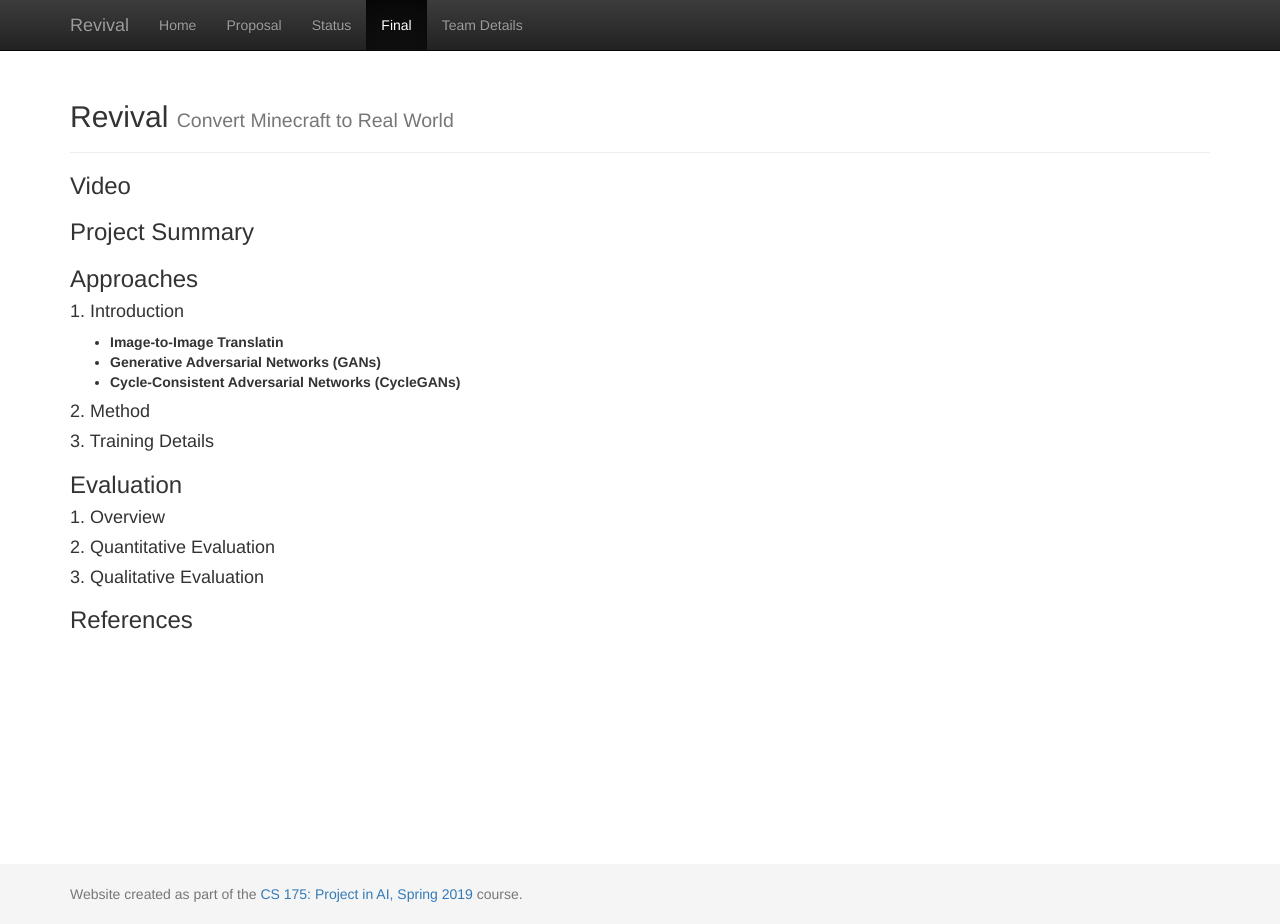
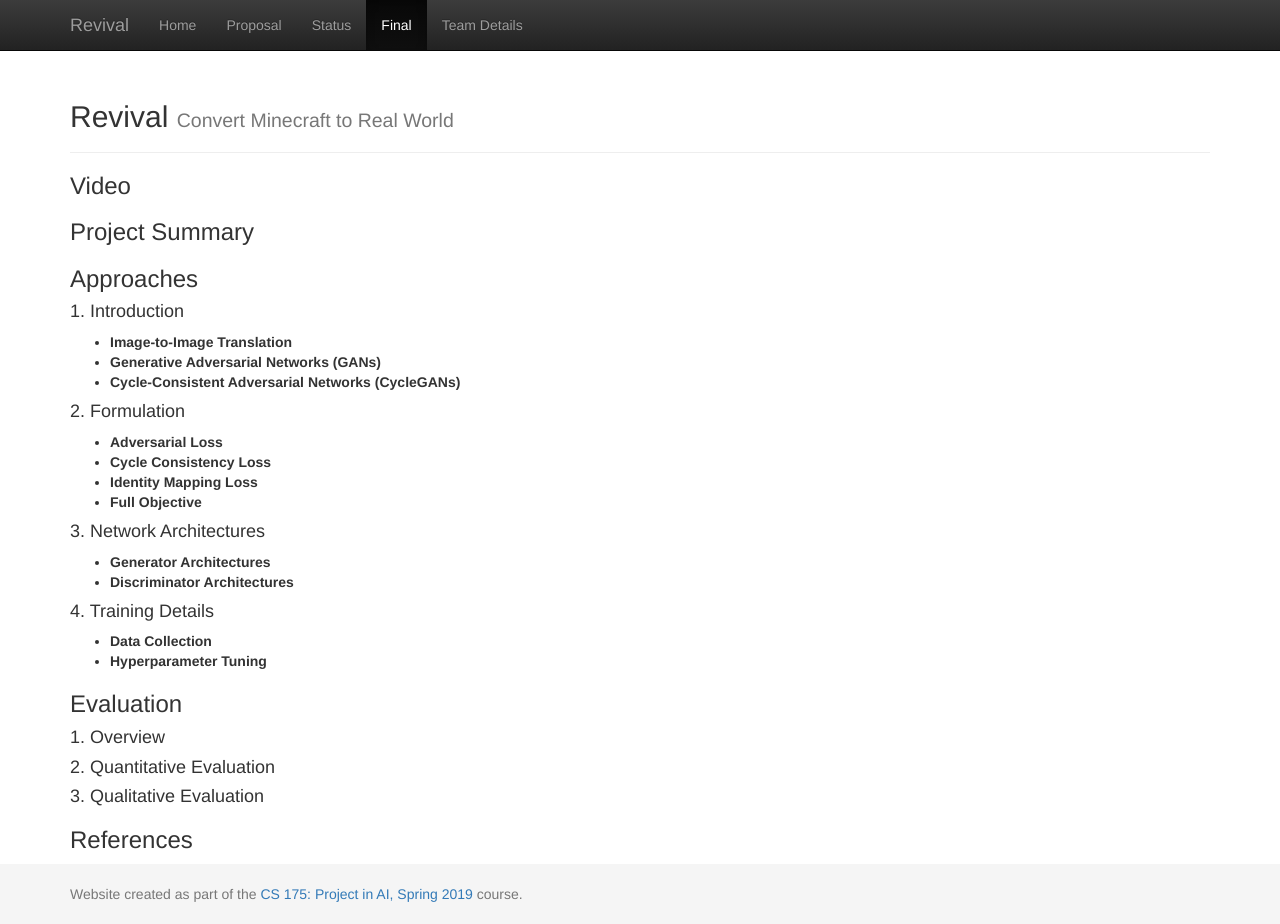
Before and after one commit to sijielu/Revival, a Jekyll site: the page built from docs/final.md, in a window 1280 px wide and 924 px high. Built offline with Jekyll 4.4.1, drawn with Linux system fonts in a browser that asks for light colours.

Commit message:
Update final.md

```diff
--- a/docs/final.md
+++ b/docs/final.md
@@ -9,13 +9,24 @@ title:  Final Report
 
 ### Approaches
 #### 1. Introduction
-- **Image-to-Image Translatin**
+- **Image-to-Image Translation**
 - **Generative Adversarial Networks (GANs)**
 - **Cycle-Consistent Adversarial Networks (CycleGANs)**
 
-#### 2. Method
+#### 2. Formulation
+- **Adversarial Loss**
+- **Cycle Consistency Loss**
+- **Identity Mapping Loss**
+- **Full Objective**
 
-#### 3. Training Details
+#### 3. Network Architectures
+- **Generator Architectures**
+- **Discriminator Architectures**
+
+#### 4. Training Details
+- **Data Collection**
+- **Hyperparameter Tuning**
+
 
 ### Evaluation
 #### 1. Overview
```
